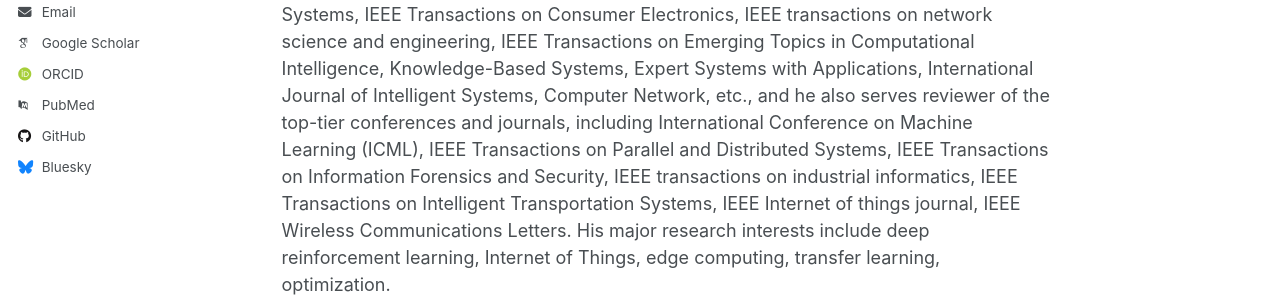
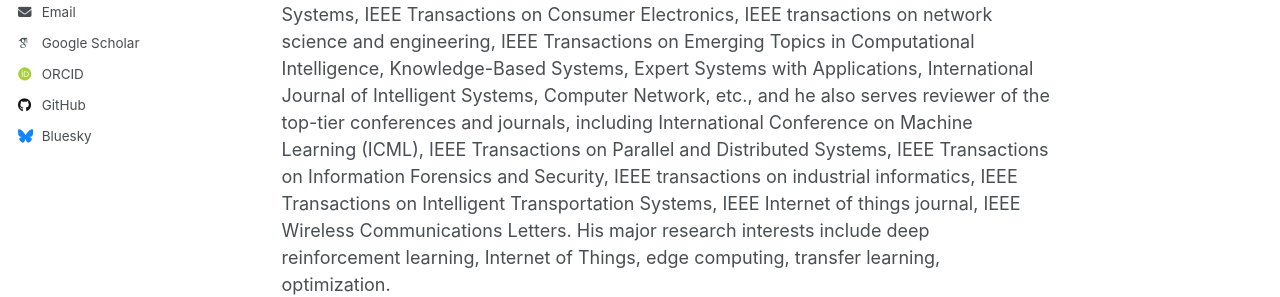
Before and after one commit to mjchen-cs/mjchen-cs.github.io, a Jekyll site: the page built from _pages/about.md, in a window 1280 px wide. Shown: the part 494-791 px from the top of the page. Built offline with Jekyll 4.4.1, drawn with Linux system fonts in a browser that asks for light colours; some web fonts are replaced.

Commit message:
_config.yml

```diff
--- a/_config.yml
+++ b/_config.yml
@@ -38,7 +38,7 @@ author:
   impactstory      : # URL
   orcid            : "http://orcid.org/0000-0001-6311-9242"
   semantic         : # URL
-  pubmed           : "https://www.ncbi.nlm.nih.gov/pubmed/?term=john+snow"
+  #pubmed           : #"https://www.ncbi.nlm.nih.gov/pubmed/?term=john+snow"
   researchgate     : # URL
   scopus           : # URL
 
```
